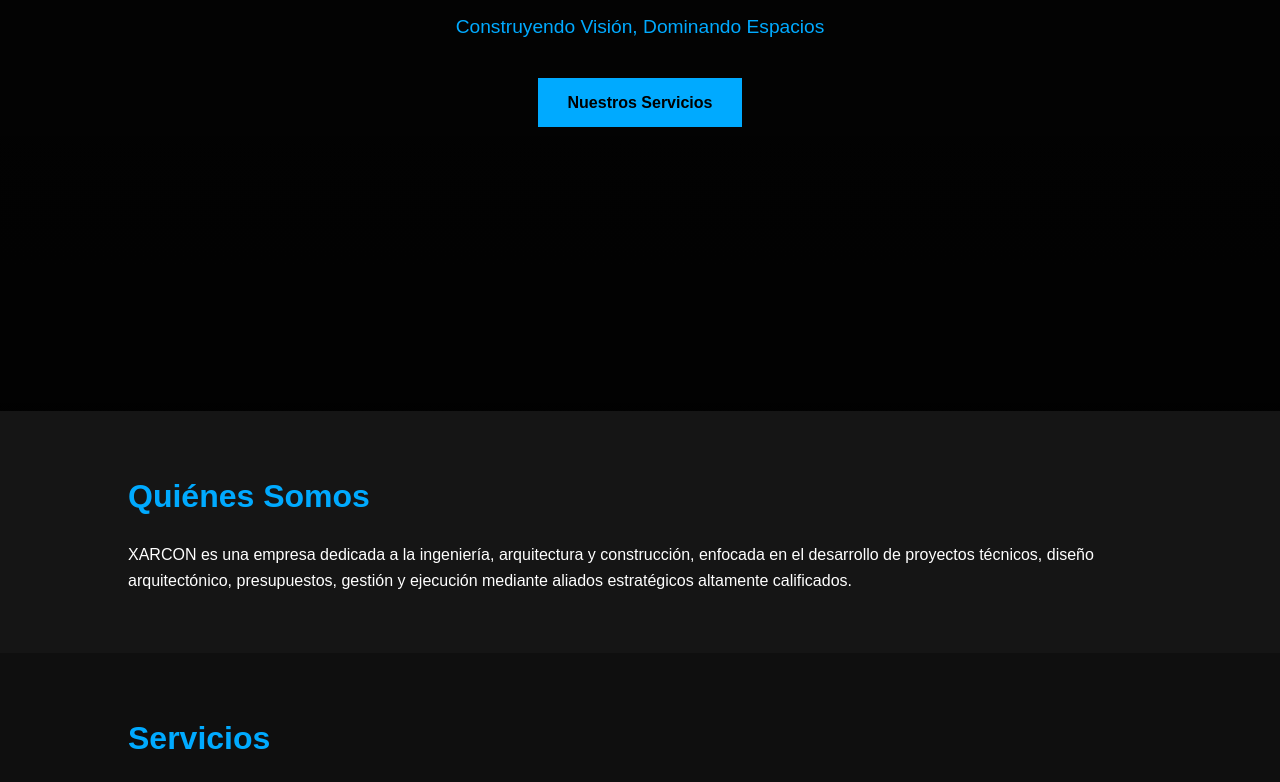
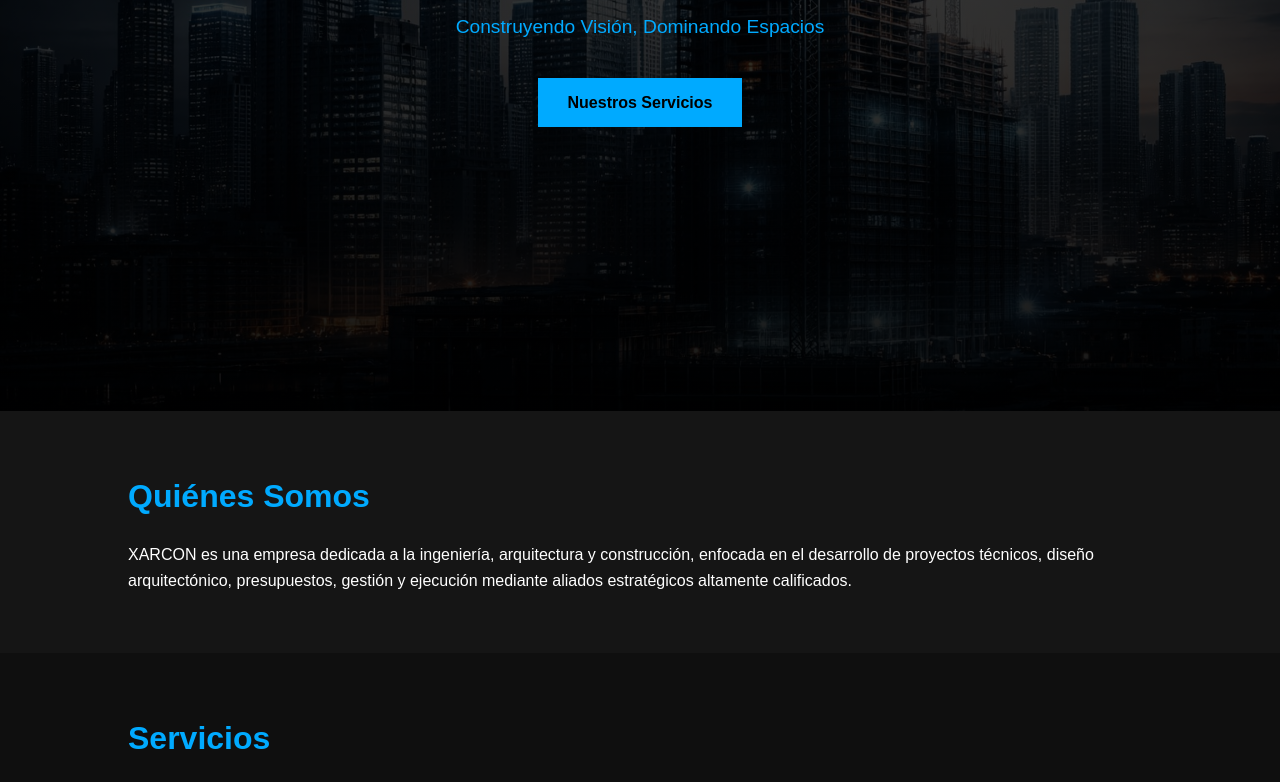
Before and after one commit to XARCON1/xarcon1.github.io, a plain HTML site: page index.html in a window 1280 px wide. Shown: the part 389-1171 px from the top of the page. Drawn offline with Linux system fonts and the light colour scheme.

Commit message:
Update style.css

```diff
--- a/css/style.css
+++ b/css/style.css
@@ -14,7 +14,7 @@
 .hero {
     height: 100vh;
     background: linear-gradient(rgba(0,0,0,0.7), rgba(0,0,0,0.9)),
-                url("images/city.jpg") center/cover no-repeat;
+                url('../images/city.jpg') center/cover no-repeat;
     display: flex;
     align-items: center;
     justify-content: center;
```
